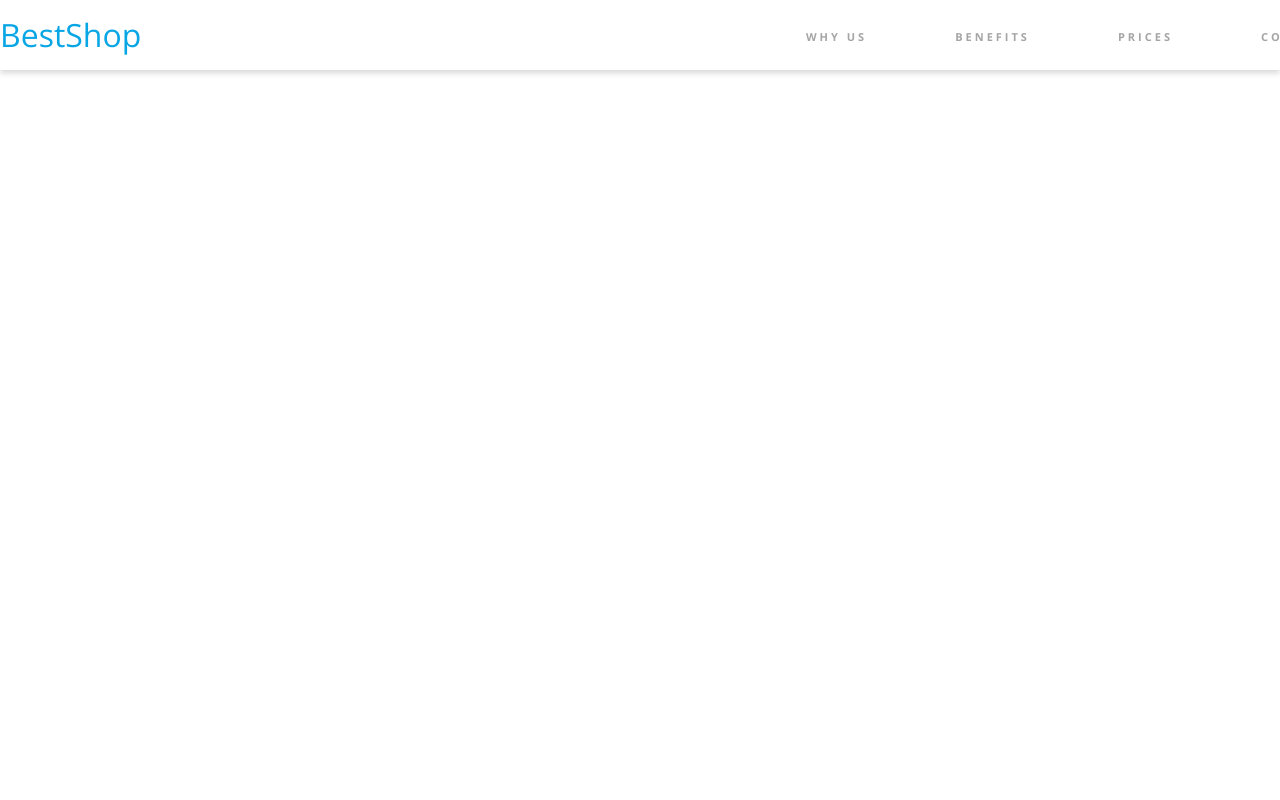
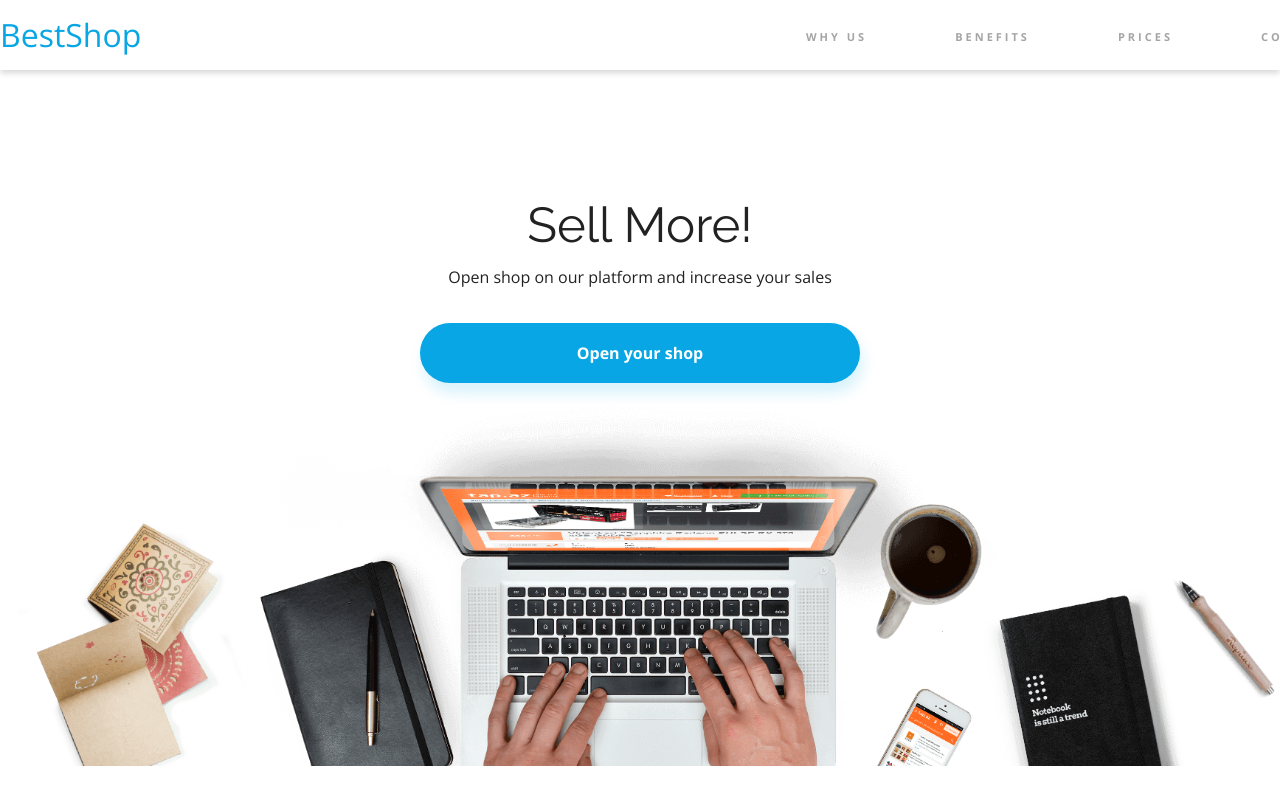
Before and after one commit to patryk-pi/Web-page_Best-Shop, a plain HTML site: page index.html in a window 1280 px wide. Shown: the top 800 px of the page. Drawn offline with nearby package versions, Linux system fonts and the light colour scheme.

Commit message:
opening section

```diff
--- a/css/style.css
+++ b/css/style.css
@@ -77,3 +77,49 @@ a {
 .nav-element:last-child {
     padding-right: 0;
 }
+
+.opening {
+    display: flex;
+    flex-direction: column;
+    align-items: center;
+}
+
+.opening-content {
+    margin-top: 130px;
+    text-align: center;
+}
+
+.opening-header {
+    font-family: var(--font-raleway);
+    font-size: 3.0625rem;
+}
+
+.opening-text {
+    margin-top: 20px;
+    margin-bottom: 38px;
+}
+
+.background-image {
+    width: 100%;
+    height: auto;
+}
+
+.btn {
+    display: inline-block;
+    border-radius: var(--button-radius);
+    color: white;
+    font-weight: 700;
+    font-family: var(--font-open-sans);
+    border: none;
+    padding: 16px 65px;
+}
+
+.btn-primary {
+    background-color: var(--color-primary);
+    font-size: 1rem;
+    box-shadow: 3px 10px 14px var(--color-primary-shadow);
+}
+
+.btn-large {
+    padding: 22px 157px;
+}
--- a/index.html
+++ b/index.html
@@ -27,5 +27,13 @@
             </nav>
         </div>
     </header>
+    <section class="opening">
+        <div class="opening-content">
+            <h1 class="opening-header">Sell More!</h1>
+            <p class="opening-text">Open shop on our platform and increase your sales</p>
+            <a href="" class="btn btn-primary btn-large">Open your shop</a>
+        </div>
+        <img src="assets/Background.png" class="background-image" alt="Office work">
+    </section>
 </body>
 </html>
```
